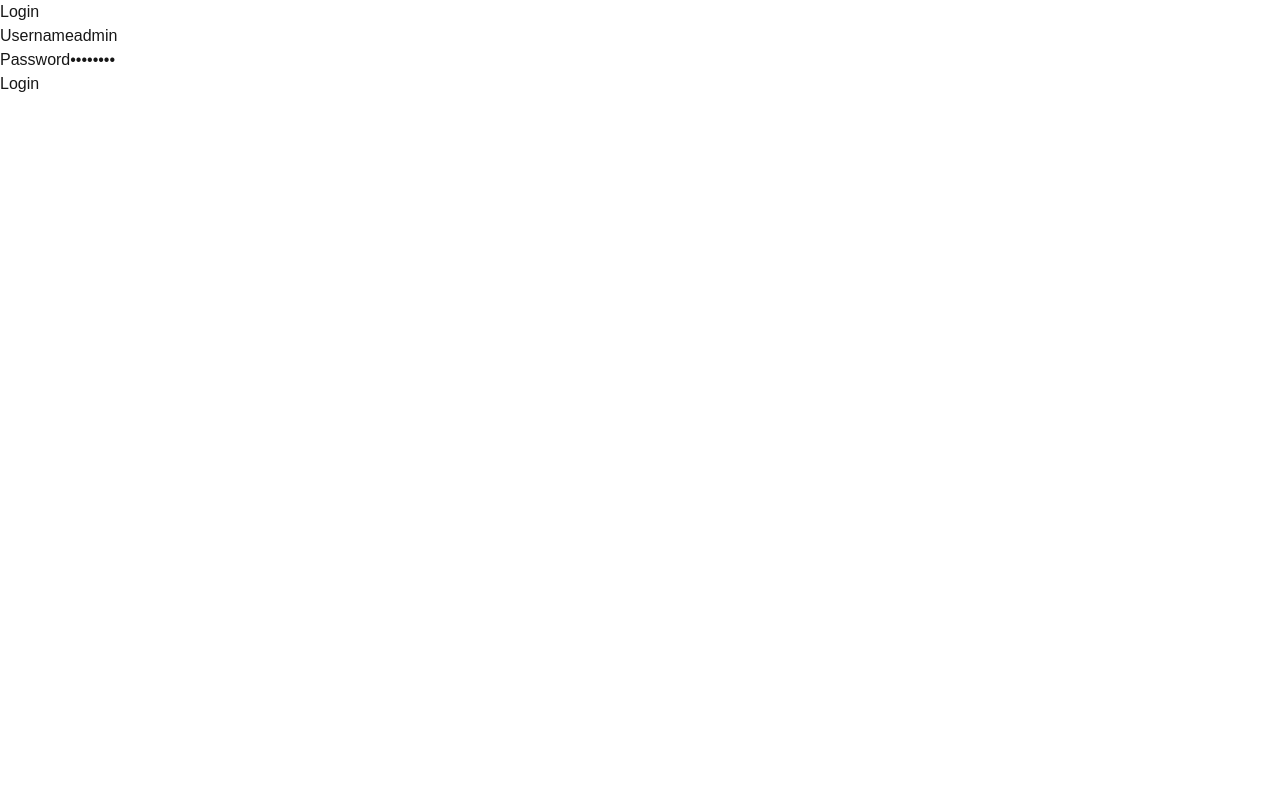
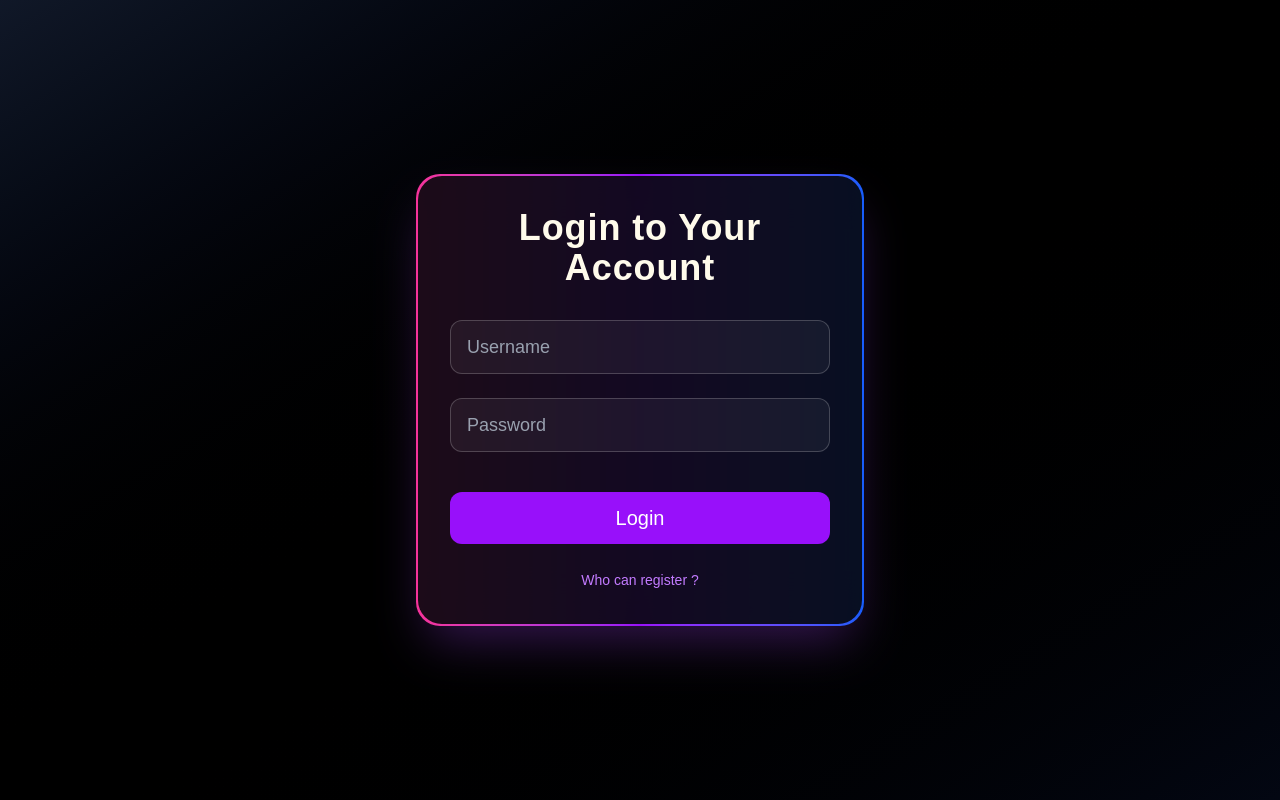
Before and after one commit to gmssgajanayake/inventory-system-frontend, a Next.js app: page /login in a window 1280 px wide. Built offline with nearby package versions, Linux system fonts and the light colour scheme; no server answers.

Commit message:
Home page and Login page completed

```diff
--- a/package.json
+++ b/package.json
@@ -9,6 +9,10 @@
     "lint": "next lint"
   },
   "dependencies": {
+    "@fortawesome/free-brands-svg-icons": "^7.0.0",
+    "@fortawesome/free-regular-svg-icons": "^7.0.0",
+    "@fortawesome/free-solid-svg-icons": "^7.0.0",
+    "@fortawesome/react-fontawesome": "^0.2.3",
     "js-cookie": "^3.0.5",
     "jwt-decode": "^4.0.0",
     "next": "15.4.6",
--- a/src/app/(auth)/login/_component/LoginForm.tsx
+++ b/src/app/(auth)/login/_component/LoginForm.tsx
@@ -1,29 +1,82 @@
 "use client";
 
 import SubmitButton from "@/app/(auth)/login/_component/SubmitButton";
-import {useActionState} from "react";
-import {login} from "@/lib/actions";
+import {useActionState, useState} from "react";
+import { login } from "@/lib/actions";
 
-export default function LoginForm(){
+export default function LoginForm() {
+    const [errorMessage, dispatch] = useActionState(login, undefined);
+    const [isClicked,setClick]=useState(false);
 
-    const [errorMessage, dispatch] = useActionState(login, undefined);
 
-    return(
-        <div>
-            <div>
-                <h1>Login</h1>
-                <form action={dispatch}>
-                    <div>
-                        <label htmlFor="username">Username</label>
-                        <input id="username" name="username" type="text" defaultValue="admin" required />
+    const handleClick = () => {
+        setClick(!isClicked);
+    };
+
+
+    return (
+        <div className="w-full min-h-screen flex justify-center items-center bg-gradient-to-br from-gray-900 via-black to-gray-950">
+            <div className="w-[90%] max-w-md rounded-3xl bg-gradient-to-r from-pink-500 via-purple-600 to-blue-600 p-[2px] shadow-2xl shadow-purple-500/30">
+                <div className="rounded-3xl bg-[#05070A]/90 backdrop-blur-xl p-8">
+
+                    <h1 className="text-4xl font-extrabold text-center text-amber-50 tracking-wide mb-8">
+                        Login to Your Account
+                    </h1>
+
+
+                    <form action={dispatch} className="flex flex-col gap-6">
+
+                        <div>
+                            <input
+                                id="username"
+                                name="username"
+                                type="text"
+                                placeholder="Username"
+                                required
+                                className="w-full px-4 py-3 text-lg rounded-xl border border-white/20 bg-white/5
+                           text-white placeholder-gray-400  focus:outline-none"
+
+                            />
+                        </div>
+
+
+                        <div>
+                            <input
+                                id="password"
+                                name="password"
+                                type="password"
+                                placeholder="Password"
+                                required
+                                className="w-full text-lg px-4 py-3 rounded-xl border border-white/20 bg-white/5
+                           text-white placeholder-gray-400
+                           focus:outline-none
+                          "
+                            />
+                        </div>
+
+
+                        <SubmitButton />
+
+
+                        {errorMessage && (
+                            <p className="text-red-600 mt-2  text-center animate-pulse">
+                                {errorMessage}
+                            </p>
+                        )}
+                    </form>
+
+
+                    <div className="mt-6 text-center">
+                        <a  onClick={handleClick}
+                            href="#"
+                            className="text-sm text-purple-400 hover:text-purple-300 transition"
+                        >
+                            {
+                                !isClicked ? "Who can register ?" : "Only admins can register you !"
+                            }
+                        </a>
                     </div>
-                    <div>
-                        <label htmlFor="password">Password</label>
-                        <input id="password" name="password" type="password" defaultValue="admin123" required />
-                    </div>
-                    <SubmitButton />
-                    {errorMessage && <p style={{ color: 'red' }}>{errorMessage}</p>}
-                </form>
+                </div>
             </div>
         </div>
     );
--- a/src/app/(auth)/login/_component/SubmitButton.tsx
+++ b/src/app/(auth)/login/_component/SubmitButton.tsx
@@ -1,10 +1,20 @@
 import {useFormStatus} from "react-dom";
 
-export  default function SubmitButton() {
-    const { pending } = useFormStatus();
+export default function SubmitButton() {
+    const {pending} = useFormStatus();
 
     return (
-        <button type="submit" disabled={pending}>
+        <button
+            className={`
+                text-xl text-white bg-purple-600 cursor-pointer rounded-xl py-3 mt-4 w-full
+                transition-all duration-300 ease-in-out
+                hover:bg-purple-700 hover:scale-105
+                active:scale-95
+                disabled:opacity-70 disabled:cursor-not-allowed
+            `}
+            type="submit"
+            disabled={pending}
+        >
             {pending ? 'Logging in...' : 'Login'}
         </button>
     );
--- a/src/app/(auth)/login/page.tsx
+++ b/src/app/(auth)/login/page.tsx
@@ -2,16 +2,21 @@ import LoginForm from "@/app/(auth)/login/_component/LoginForm";
 import {isAuthenticated} from "@/lib/actions";
 import {redirect} from "next/navigation";
 
+function delay(ms: number) {
+    return new Promise(resolve => setTimeout(resolve, ms));
+}
+
 export  default async function LoginPage() {
 
     const authed = await isAuthenticated();
+    await delay(500);
 
     if (authed) {
         redirect('/dashboard');
     }
 
     return(
-            <div>
+            <div className={"w-screen h-screen flex justify-center items-center bg-[#05070A]"}>
                 <LoginForm />
             </div>
         );
--- a/src/app/dashboard/layout.tsx
+++ b/src/app/dashboard/layout.tsx
@@ -2,12 +2,15 @@ import Link from "next/link";
 import LogoutButton from "@/app/dashboard/_components/LogoutButton";
 import {isAuthenticated} from "@/lib/actions";
 import {redirect} from "next/navigation";
+
 
 export default async function RootLayout({
                                        children,
                                    }: Readonly<{
     children: React.ReactNode;
 }>) {
+
+
 
     const authed = await isAuthenticated();
 
@@ -17,7 +20,7 @@ export default async function RootLayout({
 
 
     return (
-        <div>
+        <div className={"w-screen h-screen flex justify-center items-center bg-[#05070A] text-white"}>
             <div className="">
                 Dashboard Layout
             </div>
--- a/src/app/dashboard/page.tsx
+++ b/src/app/dashboard/page.tsx
@@ -1,15 +1,21 @@
 import {getUserInfo} from "@/lib/actions";
 
+
+function delay(ms: number) {
+    return new Promise(resolve => setTimeout(resolve, ms));
+}
+
 export default async function Dashboard() {
+
+    await delay(500)
 
     const data = await getUserInfo();
     console.log(data)
 
     return (
-        <div>
+        <div className={""}>
             <h1>Protected Dashboard</h1>
             <p>Only visible to authenticated users</p>
-
         </div>
     );
 }
--- a/src/app/loading.tsx
+++ b/src/app/loading.tsx
@@ -1,7 +1,8 @@
-export default function Loading(){
+export default function Loading() {
     return (
-        <div className="w-screen h-screen flex justify-center items-center">
-        <div className="animate-spin rounded-full h-32 w-32 border-b-2 border-blue-500"></div>
+        <div className="w-screen h-screen flex justify-center bg-[#05070A] items-center">
+            <div
+                className="animate-spin rounded-full h-36 w-36 border-b-6 border-purple-600 "></div>
         </div>
     );
 }
--- a/src/app/page.tsx
+++ b/src/app/page.tsx
@@ -1,11 +1,59 @@
+import welcomeImage from "@/assets/welcome.png";
+import Image from "next/image";
 import Link from "next/link";
+import {FontAwesomeIcon} from "@fortawesome/react-fontawesome";
+import {faChevronDown} from "@fortawesome/free-solid-svg-icons";
 
 export default function Home() {
-  return (
-    <div className={"w-screen h-screen flex justify-center items-center"}>
-        <Link href={"/login"} >
-            Get started
-        </Link>
-    </div>
-  );
+    return (
+        <div className="w-screen flex-col h-screen flex justify-center bg-[#05070A] items-center">
+            {/* Navbar */}
+            <nav className="w-full flex justify-center h-1/12">
+                <div className="bg-gradient-to-r text-sm gap-x-1.5 from-pink-500 via-purple-600 to-blue-600 text-white w-full h-full flex justify-center items-center">
+                    <Image
+                        className="rotate-[-10deg]"
+                        src={welcomeImage}
+                        width={28}
+                        height={28}
+                        alt=""
+                    />
+                    <p className="ml-2">
+                        Welcome to&nbsp;
+                        <span className="border-b border-white animate-pulse cursor-pointer">
+              Inventory Management System
+            </span>
+                        &nbsp;!
+                    </p>
+                    <Link
+                        href="/login"
+                        className="ml-4 px-4 py-2 bg-white text-black font-semibold rounded-lg hover:scale-105 transition-transform duration-300"
+                    >
+                        Get started
+                    </Link>
+                </div>
+            </nav>
+
+            {/* Body Area */}
+            <div className="flex flex-col justify-center items-center w-full h-11/12 text-center px-4">
+                <h1 className="text-6xl md:text-8xl text-amber-50 font-bold mb-6 animate-pign">
+                    Inventory Management System
+                </h1>
+                <p className="text-gray-300 mb-10 max-w-3xl text-2xl md:text-3xl">
+                    Manage your stock, sales, and products efficiently with our modern
+                    Inventory Management System. Fast, reliable, and easy-to-use.
+                </p>
+
+                <div className="  mb-5">
+                    <FontAwesomeIcon className={"animate-bounce"} icon={faChevronDown} width={30} height={30} color={"white"} size="sm" />
+                </div>
+
+                <Link
+                    href="/login"
+                    className="px-8 py-4 bg-gradient-to-r from-purple-700 via-purple-600 to-purple-500 text-white font-bold rounded-lg shadow-lg hover:scale-105 transition-transform duration-300"
+                >
+                    Get started
+                </Link>
+            </div>
+        </div>
+    );
 }
```
Also changed, not shown: src/assets/welcome.png (added), 1 other file (tests, documents, lock files or other folders).
